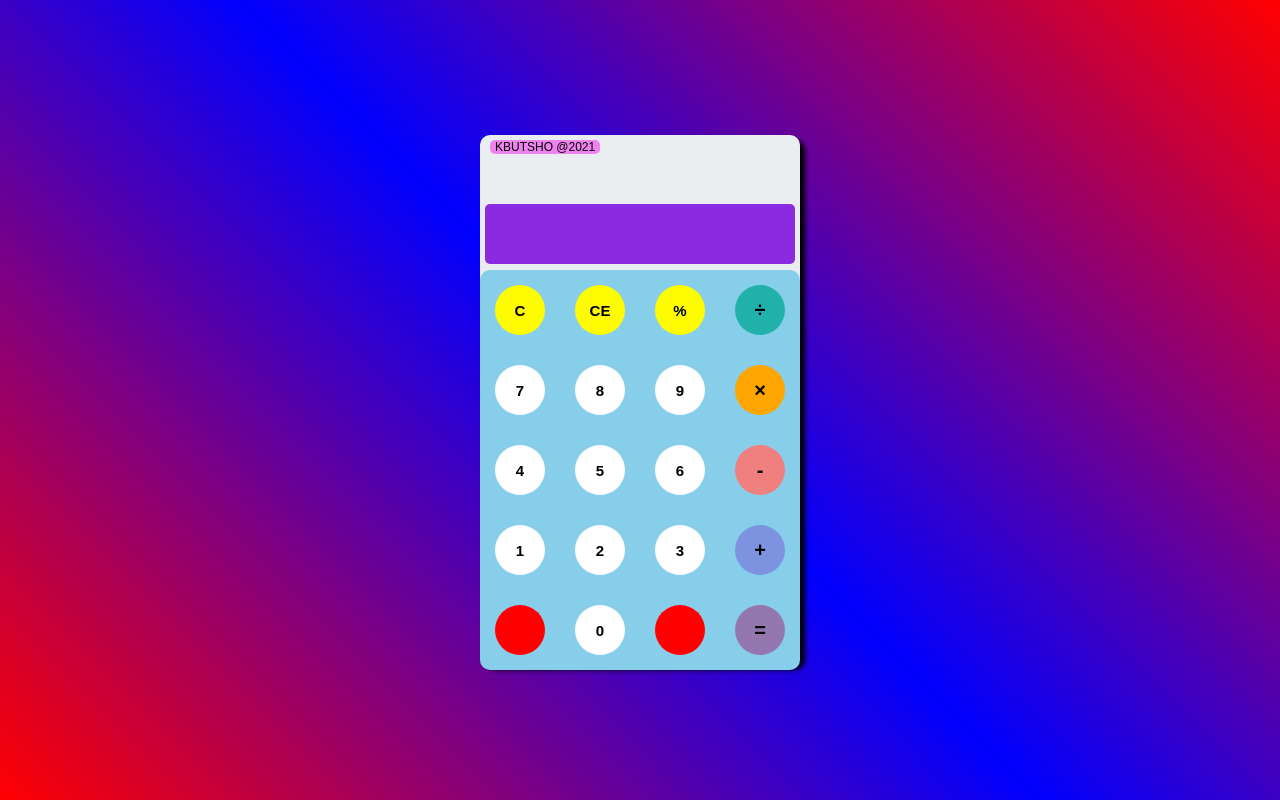
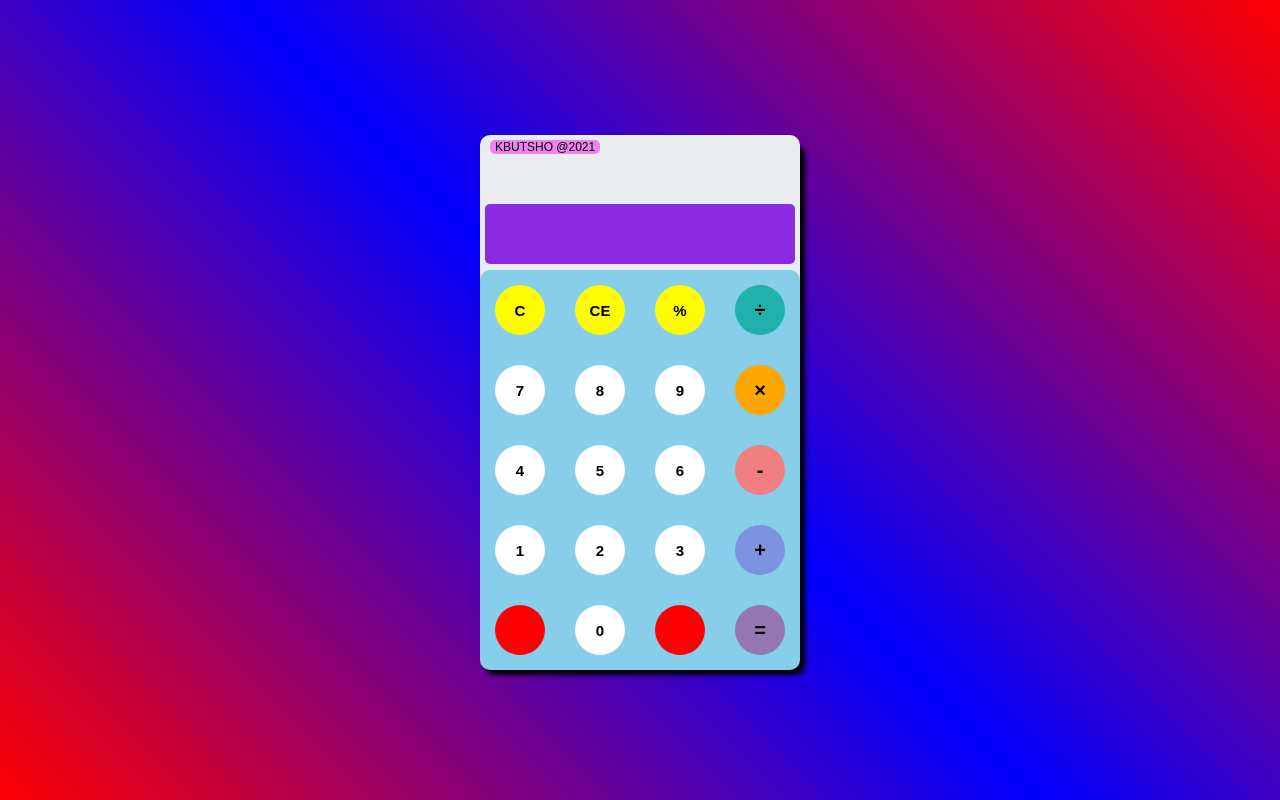
Before and after one commit to kbutsho/JsCalculator, a plain HTML site: page index.html in a window 1280 px wide. Drawn offline with Linux system fonts and the light colour scheme; a web font is replaced by a local one.

Commit message:
4th update

```diff
--- a/style.css
+++ b/style.css
@@ -17,10 +17,10 @@ body{
 .calculator{
 	width: 320px;
 	height: 530px;
-	background-color: #eaedef;
+    background-color: #eaedef;
 	margin: 0 auto;
 	border-radius: 10px;
-	box-shadow: 5px 5px 5px black;
+	box-shadow: 5px 10px 5px black;
 }
 #result{
     height: 130px;
```
